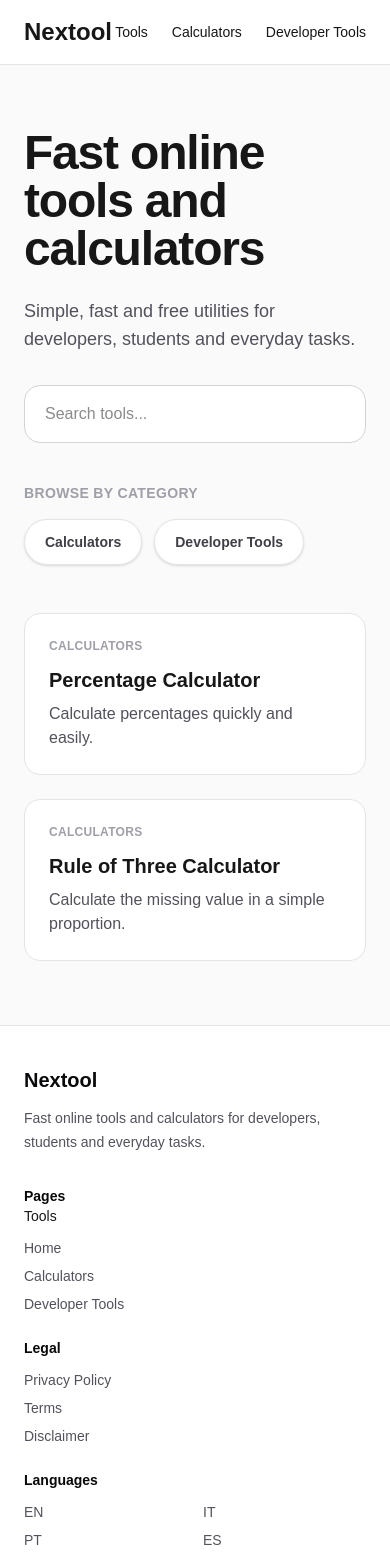
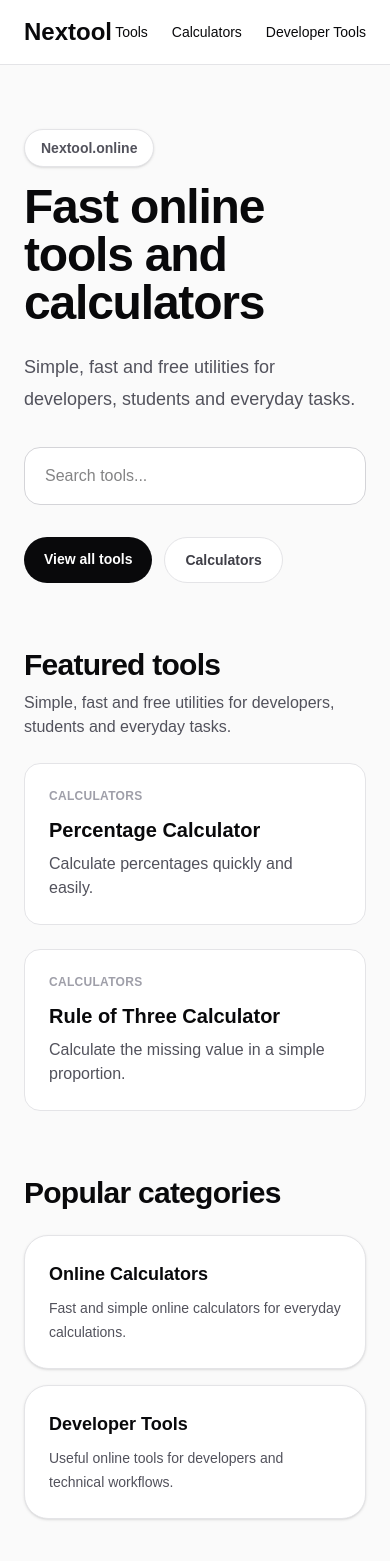
Before and after one commit to nextool-online/nextool, a Next.js app: page /en in a window 390 px wide. Shown: the top 1561 px of the page. Built offline with nearby package versions, Linux system fonts and the light colour scheme.

Commit message:
Improve localized homepage with featured tools

```diff
--- a/app/[lang]/page.tsx
+++ b/app/[lang]/page.tsx
@@ -1,12 +1,16 @@
+import Link from "next/link";
+
+import Footer from "../../components/layout/Footer";
 import Navbar from "../../components/layout/Navbar";
 import SearchBar from "../../components/ui/SearchBar";
 import ToolCard from "../../components/ui/ToolCard";
 
 import { categories } from "../../data/categories";
 import { dictionary } from "../../data/dictionary";
+import { featuredTools } from "../../data/featuredTools";
 import { getText } from "../../data/i18n";
 import { languages } from "../../data/languages";
-import Footer from "../../components/layout/Footer";
+
 import { tools } from "../../tools/registry";
 
 import type { LanguageCode } from "../../data/languages";
@@ -25,9 +29,7 @@
   }));
 }
 
-export async function generateMetadata({
-  params,
-}: HomePageProps) {
+export async function generateMetadata({ params }: HomePageProps) {
   const { lang } = await params;
 
   const canonicalUrl = `${baseUrl}/${lang}`;
@@ -41,11 +43,7 @@
 
   return {
     title: getText(dictionary.homepageTitle, lang),
-
-    description: getText(
-      dictionary.homepageDescription,
-      lang
-    ),
+    description: getText(dictionary.homepageDescription, lang),
 
     alternates: {
       canonical: canonicalUrl,
@@ -54,15 +52,17 @@
   };
 }
 
-export default async function HomePage({
-  params,
-}: HomePageProps) {
+export default async function HomePage({ params }: HomePageProps) {
   const { lang } = await params;
 
   const localizedTools = tools.filter(
     (tool) =>
-      !tool.availableLanguages ||
-      tool.availableLanguages.includes(lang)
+      !tool.availableLanguages || tool.availableLanguages.includes(lang)
+  );
+
+  const localizedFeaturedTools = featuredTools.filter(
+    (tool) =>
+      !tool.availableLanguages || tool.availableLanguages.includes(lang)
   );
 
   const pageUrl = `${baseUrl}/${lang}`;
@@ -70,118 +70,133 @@
   const websiteJsonLd = {
     "@context": "https://schema.org",
     "@type": "WebSite",
-
     name: "Nextool",
-
     url: pageUrl,
-
-    description: getText(
-      dictionary.homepageDescription,
-      lang
-    ),
+    description: getText(dictionary.homepageDescription, lang),
   };
 
   const itemListJsonLd = {
     "@context": "https://schema.org",
     "@type": "ItemList",
-
-    itemListElement: localizedTools.map(
-      (tool, index) => ({
+    itemListElement: localizedTools.map((tool, index) => ({
       "@type": "ListItem",
-
       position: index + 1,
-
       name: getText(tool.title, lang),
-
-        url: `${baseUrl}/${lang}/tools/${getText(
-          tool.slug,
-          lang
-        )}`,
-      })
-    ),
+      url: `${baseUrl}/${lang}/tools/${getText(tool.slug, lang)}`,
+    })),
   };
 
   return (
-    <main className="min-h-screen bg-zinc-50">
+    <main className="min-h-screen bg-zinc-50 text-zinc-950">
       <script
         type="application/ld+json"
         dangerouslySetInnerHTML={{
-          __html: JSON.stringify(
-            websiteJsonLd
-          ),
+          __html: JSON.stringify(websiteJsonLd),
         }}
       />
 
       <script
         type="application/ld+json"
         dangerouslySetInnerHTML={{
-          __html: JSON.stringify(
-            itemListJsonLd
-          ),
+          __html: JSON.stringify(itemListJsonLd),
         }}
       />
 
       <Navbar lang={lang} />
 
-      <section className="mx-auto max-w-6xl px-6 py-16">
-        <h1 className="text-5xl font-bold tracking-tight">
-          {getText(
-            dictionary.homepageTitle,
-            lang
-          )}
+      <section className="mx-auto max-w-6xl px-6 py-16 md:py-24">
+        <div className="max-w-3xl">
+          <p className="mb-4 inline-flex rounded-full border border-zinc-200 bg-white px-4 py-2 text-sm font-semibold text-zinc-600 shadow-sm">
+            Nextool.online
+          </p>
+
+          <h1 className="text-5xl font-bold tracking-tight md:text-7xl">
+            {getText(dictionary.homepageTitle, lang)}
           </h1>
 
-        <p className="mt-6 max-w-2xl text-lg text-zinc-600">
-          {getText(
-            dictionary.homepageDescription,
-            lang
-          )}
+          <p className="mt-6 max-w-2xl text-lg leading-8 text-zinc-600 md:text-xl">
+            {getText(dictionary.homepageDescription, lang)}
           </p>
 
+          <div className="mt-8">
             <SearchBar lang={lang} />
+          </div>
 
-        <div className="mt-10">
-          <p className="mb-4 text-sm font-semibold uppercase tracking-wide text-zinc-400">
-            {getText(
-              dictionary.browseByCategory,
-              lang
-            )}
+          <div className="mt-8 flex flex-wrap gap-3">
+            <Link
+              href={`/${lang}/tools`}
+              className="rounded-full bg-zinc-950 px-5 py-3 text-sm font-semibold text-white transition hover:bg-zinc-800"
+            >
+              {getText(dictionary.viewAllTools, lang)}
+            </Link>
+
+            <Link
+              href={`/${lang}/categories/calculators`}
+              className="rounded-full border border-zinc-200 bg-white px-5 py-3 text-sm font-semibold text-zinc-700 transition hover:border-zinc-400"
+            >
+              {getText(categories[0].name, lang)}
+            </Link>
+          </div>
+        </div>
+
+        <div className="mt-16">
+          <div className="flex items-end justify-between gap-4">
+            <div>
+              <h2 className="text-3xl font-bold tracking-tight">
+                {getText(dictionary.featuredToolsTitle, lang)}
+              </h2>
+
+              <p className="mt-2 text-zinc-600">
+                {getText(dictionary.homepageDescription, lang)}
               </p>
+            </div>
 
-          <div className="flex flex-wrap gap-3">
-            {categories.map((category) => (
-              <a
-                key={category.id}
-                href={`/${lang}/categories/${category.id}`}
-                className="rounded-full border border-zinc-200 bg-white px-5 py-3 text-sm font-semibold text-zinc-700 shadow-sm transition hover:border-zinc-400 hover:bg-zinc-50"
+            <Link
+              href={`/${lang}/tools`}
+              className="hidden text-sm font-semibold text-zinc-600 hover:text-zinc-950 md:block"
             >
-                {getText(category.name, lang)}
-              </a>
+              {getText(dictionary.viewAllTools, lang)}
+            </Link>
+          </div>
+
+          <div className="mt-6 grid gap-6 md:grid-cols-2 lg:grid-cols-3">
+            {localizedFeaturedTools.map((tool) => (
+              <ToolCard
+                key={tool.id}
+                title={getText(tool.title, lang)}
+                description={getText(tool.description, lang)}
+                href={`/${lang}/tools/${getText(tool.slug, lang)}`}
+                category={tool.category}
+              />
             ))}
           </div>
         </div>
 
-        <div className="mt-12 grid gap-6 md:grid-cols-2 lg:grid-cols-3">
-          {localizedTools.map((tool) => (
-            <ToolCard
-              key={tool.id}
-              title={getText(
-                tool.title,
-                lang
-              )}
-              description={getText(
-                tool.description,
-                lang
-              )}
-              href={`/${lang}/tools/${getText(
-                tool.slug,
-                lang
-              )}`}
-              category={tool.category}
-            />
+        <div className="mt-16">
+          <h2 className="text-3xl font-bold tracking-tight">
+            {getText(dictionary.popularCategoriesTitle, lang)}
+          </h2>
+
+          <div className="mt-6 grid gap-4 md:grid-cols-2">
+            {categories.map((category) => (
+              <Link
+                key={category.id}
+                href={`/${lang}/categories/${category.id}`}
+                className="rounded-3xl border border-zinc-200 bg-white p-6 shadow-sm transition hover:-translate-y-0.5 hover:border-zinc-300 hover:shadow-md"
+              >
+                <p className="text-lg font-bold text-zinc-950">
+                  {getText(category.title, lang)}
+                </p>
+
+                <p className="mt-2 text-sm leading-6 text-zinc-600">
+                  {getText(category.description, lang)}
+                </p>
+              </Link>
             ))}
           </div>
+        </div>
       </section>
+
       <Footer lang={lang} />
     </main>
   );
--- a/data/dictionary.ts
+++ b/data/dictionary.ts
@@ -142,4 +142,46 @@
   tr: "Tüm araçlar",
   ar: "كل الأدوات",
 } satisfies Translation,
+
+featuredToolsTitle: {
+  en: "Featured tools",
+  it: "Strumenti in evidenza",
+  pt: "Ferramentas em destaque",
+  es: "Herramientas destacadas",
+  fr: "Outils en vedette",
+  de: "Empfohlene Tools",
+  ro: "Instrumente recomandate",
+  pl: "Polecane narzędzia",
+  nl: "Uitgelichte tools",
+  tr: "Öne çıkan araçlar",
+  ar: "أدوات مميزة",
+} satisfies Translation,
+
+popularCategoriesTitle: {
+  en: "Popular categories",
+  it: "Categorie popolari",
+  pt: "Categorias populares",
+  es: "Categorías populares",
+  fr: "Catégories populaires",
+  de: "Beliebte Kategorien",
+  ro: "Categorii populare",
+  pl: "Popularne kategorie",
+  nl: "Populaire categorieën",
+  tr: "Popüler kategoriler",
+  ar: "فئات شائعة",
+} satisfies Translation,
+
+viewAllTools: {
+  en: "View all tools",
+  it: "Vedi tutti gli strumenti",
+  pt: "Ver todas as ferramentas",
+  es: "Ver todas las herramientas",
+  fr: "Voir tous les outils",
+  de: "Alle Tools ansehen",
+  ro: "Vezi toate instrumentele",
+  pl: "Zobacz wszystkie narzędzia",
+  nl: "Bekijk alle tools",
+  tr: "Tüm araçları gör",
+  ar: "عرض كل الأدوات",
+} satisfies Translation,
 };
--- /dev/null
+++ b/data/featuredTools.ts
@@ -0,0 +1,5 @@
+import { tools } from "../tools/registry";
+
+export const featuredTools = tools.filter(
+  (tool) => tool.featured
+);
--- a/tools/percentage-calculator/index.ts
+++ b/tools/percentage-calculator/index.ts
@@ -7,6 +7,7 @@
   id: "percentage-calculator",
 
   category: "calculators",
+  featured: true,
 
   availableLanguages: [
     "en",
--- a/tools/rule-of-three/index.ts
+++ b/tools/rule-of-three/index.ts
@@ -7,6 +7,7 @@
   id: "rule-of-three",
 
   category: "calculators",
+  featured: true,
 
   availableLanguages: [
     "en",
--- a/tools/types.ts
+++ b/tools/types.ts
@@ -24,6 +24,8 @@
 
   category: string;
 
+  featured?: boolean;
+
   availableLanguages?: LanguageCode[];
 
   relatedTools?: string[];
```
Lines whose indentation alone changed are shown as unchanged.
